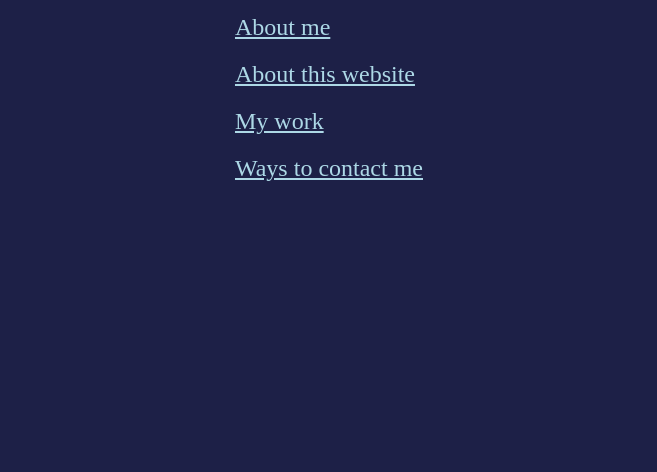
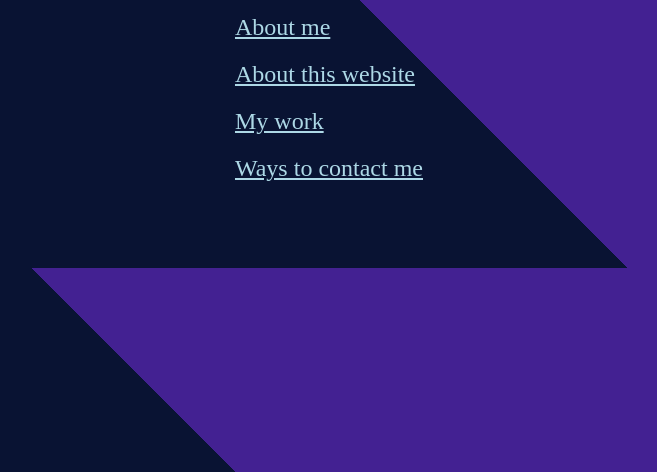
Before and after one commit to slowslow737/1337www-updated, a plain HTML site: page index.html in a window 1280 px wide. Shown: the part 328-800 px from the top of the page, without its empty margins (311-968 px from the left). Drawn offline with Linux system fonts and the light colour scheme.

Commit message:
Update main.css

```diff
--- a/main.css
+++ b/main.css
@@ -1,5 +1,5 @@
 body {
-  background-color: rgb(29, 32, 71);
+  background: linear-gradient(45deg, rgb(9, 19, 51) 50%, rgb(67, 33, 146) 50%);
   color: #fff;
   min-height: 70vh;
   display: grid;
```
